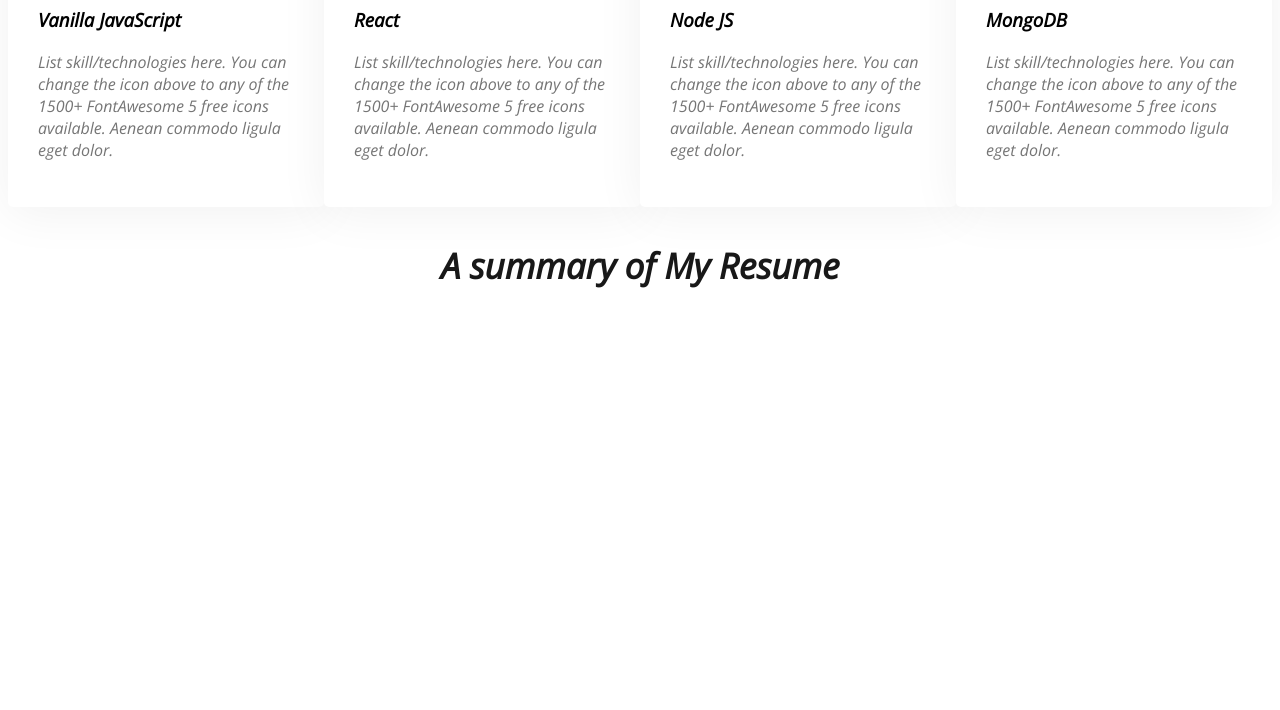
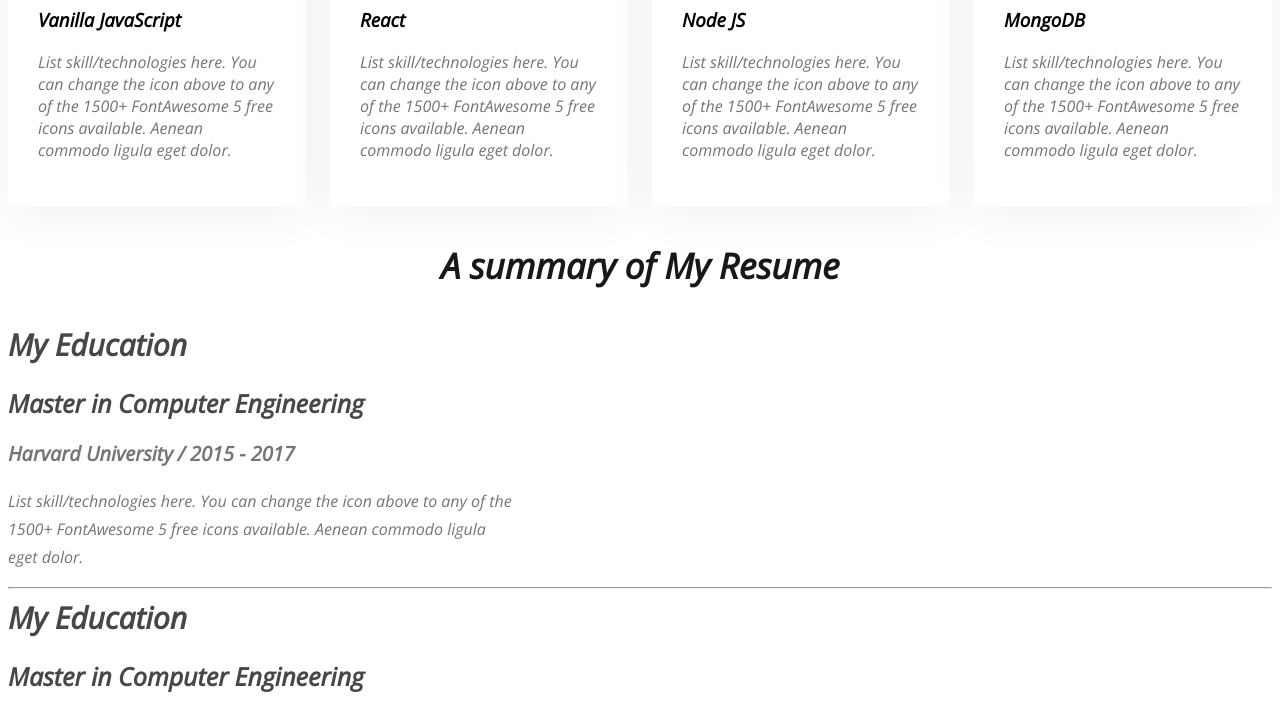
Before and after one commit to skashequr/My-Make-1st-plotofoliyo, a plain HTML site: page index.html in a window 1280 px wide. Shown: the part 2075-2785 px from the top of the page. Before the commit the page ends 2399 px from the top, so only its background shows below. Drawn offline with nearby package versions, Linux system fonts and the light colour scheme.

Commit message:
exprience-plot

```diff
--- a/CSS/style.css
+++ b/CSS/style.css
@@ -138,6 +138,7 @@
 }
 .skill-container{
   display: flex;
+  gap: 24px;
 }
 .skill{
   padding:30px;
@@ -149,3 +150,35 @@
 .skill-descreption{
 color:#757575;
 }
+
+
+
+
+
+
+.resume-column-title{
+  color: #474747;
+font-size: 30px;
+font-weight: 700;
+}
+.resume-item-title{
+  color: #474747;
+font-size: 25px;
+font-weight: 700;
+}
+.resume-item-info{
+  color: #757575;
+font-size: 20px;
+font-weight: 600;
+}
+.resume-item-para{
+  color: #757575;
+font-size: 16px;
+font-weight: 400;
+line-height: 28px;
+
+display: flex;
+width: 511px;
+flex-direction: column;
+flex-shrink: 0;
+}
--- a/index.html
+++ b/index.html
@@ -104,6 +104,63 @@
         <!--  Resume Section  -->
         <section>
             <h3 class="section-title">A summary of My Resume</h3>
+
+            <div class="resume-container">
+                <div class="resume-column-title">My Education</div>
+                <div class="resume-item">
+                    <h2 class="resume-item-title">Master in Computer Engineering</h2>
+                    <h3 class="resume-item-info">Harvard University / 2015 - 2017</h3>
+                    <p class="resume-item-para">List skill/technologies here. You can change the icon above
+                        to any of the 1500+ FontAwesome 5 free icons available. Aenean commodo ligula eget dolor.</p>
+                </div>
+                <hr>
+                <div class="resume-container">
+                    <div class="resume-column-title">My Education</div>
+                    <div class="resume-item">
+                        <h2 class="resume-item-title">Master in Computer Engineering</h2>
+                        <h3 class="resume-item-info">Harvard University / 2015 - 2017</h3>
+                        <p class="resume-item-para">List skill/technologies here. You can change the icon above
+                            to any of the 1500+ FontAwesome 5 free icons available. Aenean commodo ligula eget dolor.</p>
+                    </div>
+                    <hr>
+                    <div class="resume-container">
+                        <div class="resume-column-title">My Education</div>
+                        <div class="resume-item">
+                            <h2 class="resume-item-title">Master in Computer Engineering</h2>
+                            <h3 class="resume-item-info">Harvard University / 2015 - 2017</h3>
+                            <p class="resume-item-para">List skill/technologies here. You can change the icon above
+                                to any of the 1500+ FontAwesome 5 free icons available. Aenean commodo ligula eget dolor.</p>
+                        </div>
+
+            </div>
+            <div class="resume-container">
+
+                <div class="resume-column-title">My Education</div>
+                <div class="resume-item">
+                    <h2 class="resume-item-title">Master in Computer Engineering</h2>
+                    <h3 class="resume-item-info">Harvard University / 2015 - 2017</h3>
+                    <p class="resume-item-para">List skill/technologies here. You can change the icon above
+                        to any of the 1500+ FontAwesome 5 free icons available. Aenean commodo ligula eget dolor.</p>
+                </div>
+                <hr>
+                <div class="resume-container">
+                    <div class="resume-column-title">My Education</div>
+                    <div class="resume-item">
+                        <h2 class="resume-item-title">Master in Computer Engineering</h2>
+                        <h3 class="resume-item-info">Harvard University / 2015 - 2017</h3>
+                        <p class="resume-item-para">List skill/technologies here. You can change the icon above
+                            to any of the 1500+ FontAwesome 5 free icons available. Aenean commodo ligula eget dolor.</p>
+                    </div>
+                    <hr>
+                    <div class="resume-container">
+                        <div class="resume-column-title">My Education</div>
+                        <div class="resume-item">
+                            <h2 class="resume-item-title">Master in Computer Engineering</h2>
+                            <h3 class="resume-item-info">Harvard University / 2015 - 2017</h3>
+                            <p class="resume-item-para">List skill/technologies here. You can change the icon above
+                                to any of the 1500+ FontAwesome 5 free icons available. Aenean commodo ligula eget dolor.</p>
+                        </div>
+            </div>
         </section>
     </main>
 </body>
```
